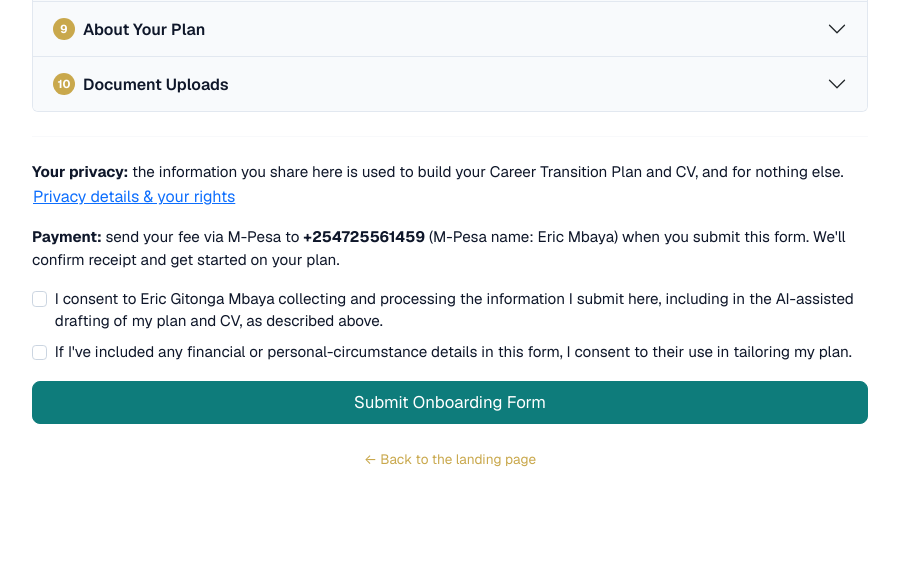
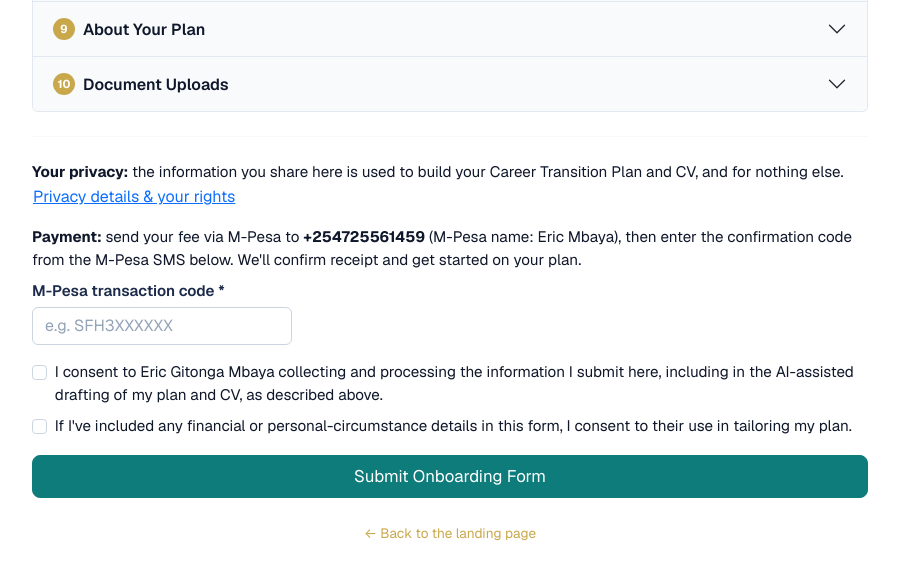
Before and after one commit to ericgitonga/career-transition, a Flask app: template intake/templates/index.html in a window 1280 px wide. Shown: the part 1184-1769 px from the top of the page, without its empty margins (190-1089 px from the left). Before the commit the page ends 1651 px from the top, so only its background shows below. Run offline with Flask 3, Linux system fonts and the light colour scheme; the template is opened without the code that fills it, so the values that code supplies are empty; parts of the project's set-up code (start-up, migrations or seed data) failed here and were passed over; some libraries are stand-ins or nearby versions.

Commit message:
intake: capture M-Pesa transaction code with submission (closes #101) (#102)
Adds a required "M-Pesa transaction code" field so a submission
carries its own proof of payment instead of relying on a separate
message to reconcile the two. Sanitized to alphanumeric-only via a
new _alnum_only() helper (M-Pesa codes are always alphanumeric),
enforced as a hard 400 like full_name, and surfaced in both the
generated intake PDF (renamed Section 10 "Payment & Consent
Record") and the consultant's email summary.

Bumps intake to v0.33.0 (MINOR — new user-facing field).

Co-authored-by: Claude Sonnet 5 <noreply@anthropic.com>

```diff
--- a/intake/app.py
+++ b/intake/app.py
@@ -178,6 +178,24 @@ def _clip(value, max_len: int = 5000) -> str:
     if not isinstance(value, str):
         return value or ""
     return value[:max_len] if len(value) > max_len else value
+
+
+def _alnum_only(value: str) -> str:
+    """Strip every character that isn't a letter or digit from *value*.
+
+    M-Pesa transaction codes are always alphanumeric (e.g. "SFH3XXXXXX"), so
+    this sanitizes anything a client pastes alongside the code from the
+    confirmation SMS — stray whitespace, dashes, punctuation — rather than
+    rejecting the submission over it.
+
+    Args:
+        value: The raw string from ``request.form.get()``, or None.
+
+    Returns:
+        *value* with every non-alphanumeric character removed, or an empty
+        string if *value* is None.
+    """
+    return re.sub(r"[^A-Za-z0-9]", "", value or "")
 
 
 def _log_field(value: str) -> str:
@@ -460,8 +478,8 @@ def build_pdf(d, path):
     Builds a multi-page A4 document using ReportLab's Platypus layout engine.
     The document contains:
       - A navy cover block with the client's name and submission date.
-      - Ten labelled sections (Personal Information through the Consent
-        Record), each opened by a navy banner and closed by a divider rule.
+      - Ten labelled sections (Personal Information through the Payment &
+        Consent Record), each opened by a navy banner and closed by a divider rule.
       - A footer on every page showing the client's name and page number.
 
     The function defines a nested ``footer`` callback that ReportLab calls on
@@ -611,8 +629,11 @@ def build_pdf(d, path):
         ]),
         # DPA gap-analysis fix (s.32): a durable consent record travels with
         # the submission itself, so it survives if a client later disputes
-        # what they agreed to.
-        ("Section 10 — Consent Record", [
+        # what they agreed to. The M-Pesa code lives here too, so payment
+        # proof and consent proof are both in the one section a consultant
+        # checks before starting work.
+        ("Section 10 — Payment & Consent Record", [
+            ("M-Pesa transaction code",                   d.get("mpesa_code")),
             ("Consented to processing (required)",       "Yes" if d.get("consent_processing") else "No"),
             ("Consented to sensitive-data processing",    "Yes" if d.get("consent_sensitive") else "No"),
             ("Consent text version",                      d.get("consent_version")),
@@ -656,20 +677,22 @@ def send_email(attachment_path, attachment_name, data, has_uploads: bool):
     """
     resend.api_key = os.environ["RESEND_API_KEY"]
 
-    name     = _sanitize(data.get("full_name", "—"))
-    email    = _sanitize(data.get("client_email", "—"))
-    location = _sanitize(data.get("city_country", "—"))
-    timeline = _sanitize(data.get("timeline", "—"))
-    target   = _sanitize(data.get("target_domain", "—"))
+    name       = _sanitize(data.get("full_name", "—"))
+    email      = _sanitize(data.get("client_email", "—"))
+    location   = _sanitize(data.get("city_country", "—"))
+    timeline   = _sanitize(data.get("timeline", "—"))
+    target     = _sanitize(data.get("target_domain", "—"))
+    mpesa_code = _sanitize(data.get("mpesa_code", "—"))
     wants_cv_edit = bool(data.get("wants_cv_edit"))
 
     body = (
         f"New career transition onboarding submission received.\n\n"
-        f"Client:   {name}\n"
-        f"Email:    {email}\n"
-        f"Location: {location}\n"
-        f"Timeline: {timeline}\n"
-        f"Target:   {target}\n\n"
+        f"Client:      {name}\n"
+        f"Email:       {email}\n"
+        f"Location:    {location}\n"
+        f"Timeline:    {timeline}\n"
+        f"Target:      {target}\n"
+        f"M-Pesa code: {mpesa_code}\n\n"
         f"Full intake responses are in the attached ZIP."
         + ("\nSupporting documents (CV, JD, etc.) are bundled in there too."
            if has_uploads else "")
@@ -760,8 +783,8 @@ def submit():
           - ``"failed"``  — email attempted but an exception was raised.
           - ``"skipped"`` — ``RESEND_API_KEY`` not configured; email not attempted.
 
-    Returns HTTP 400 if ``full_name`` is missing, either consent checkbox is
-    unticked, or an uploaded file type is not whitelisted.
+    Returns HTTP 400 if ``full_name`` or ``mpesa_code`` is missing, either
+    consent checkbox is unticked, or an uploaded file type is not whitelisted.
     Returns HTTP 413 if the total upload size exceeds 4 MB (raised by Flask before this handler).
     Returns HTTP 429 if the rate limit is exceeded (raised by Flask-Limiter).
     Returns HTTP 500 if PDF generation raises an exception.
@@ -769,6 +792,16 @@ def submit():
     full_name = _clip(request.form.get("full_name", "").strip(), 200)
     if not full_name:
         return "Please enter your full name.", 400
+
+    # Proof-of-payment: the intake form asks for the fee to be sent via
+    # M-Pesa before/alongside submission, so the confirmation code is a hard
+    # blocker like full_name — no code, no way to reconcile the submission
+    # against a payment later. M-Pesa codes are always alphanumeric (e.g.
+    # "SFH3XXXXXX"), so strip anything else — stray whitespace pasted along
+    # with the code from the SMS, punctuation, etc. — rather than reject it.
+    mpesa_code = _clip(_alnum_only(request.form.get("mpesa_code", "")), 50)
+    if not mpesa_code:
+        return "Please enter your M-Pesa transaction code.", 400
 
     # DPA gap-analysis fix (s.32): both consent checkboxes are hard submission
     # blockers, same tier as full_name — no lawful basis for processing
@@ -782,6 +815,7 @@ def submit():
 
     data = dict(
         full_name=full_name,
+        mpesa_code=mpesa_code,
         client_type=_clip(request.form.get("client_type"), 100),
         client_type_other=_clip(request.form.get("client_type_other"), 500),
         time_on_form_seconds=_clip(request.form.get("time_on_form_seconds", ""), 10),
--- a/intake/templates/index.html
+++ b/intake/templates/index.html
@@ -638,10 +638,14 @@
   </div>
 
   <div class="mb-3">
-    <p class="mb-0">
+    <p class="mb-2">
       <strong>Payment:</strong> send your fee via M-Pesa to <strong>+254725561459</strong>
-      (M-Pesa name: Eric Mbaya) when you submit this form. We'll confirm receipt and get started on your plan.
+      (M-Pesa name: Eric Mbaya), then enter the confirmation code from the M-Pesa SMS below.
+      We'll confirm receipt and get started on your plan.
     </p>
+    <label class="form-label" for="mpesa-code">M-Pesa transaction code *</label>
+    <input type="text" name="mpesa_code" id="mpesa-code" class="form-control" style="max-width:260px;"
+           placeholder="e.g. SFH3XXXXXX" required>
   </div>
 
   <div class="form-check mb-2">
```
Also changed, not shown: intake/e2e/test_consent_required.py (+1 -0 lines), intake/e2e/test_special_characters.py (+1 -0 lines), intake/e2e/test_submission_email.py (+5 -4 lines), intake/tests/test_app_helpers.py (+19 -0 lines), intake/CHANGELOG.md, 1 other file.
